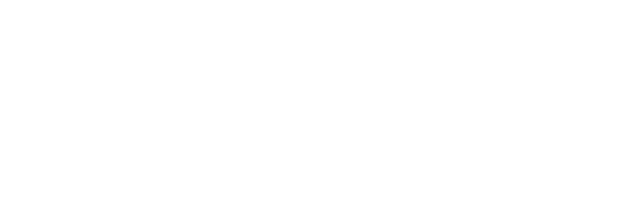
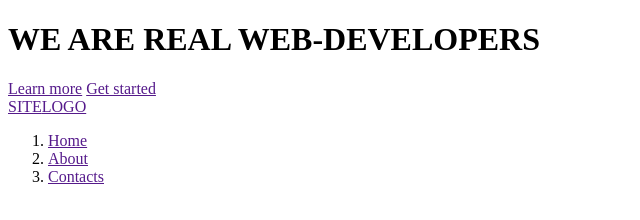
Before and after one commit to vavva1987/kysilvolodymyr-project1, a website: page index.html in a window 1280 px wide. Shown: the whole page, without its empty margins (0-640 px from the left). Drawn offline with Linux system fonts and the light colour scheme.

Commit message:
added header section markup1

```diff
--- a/index.html
+++ b/index.html
@@ -21,10 +21,50 @@
 <body>
 
   <!-- Код пишем здесь -->
-  <header>
+  <header class="header">
+    <div class="header-content">
+      <div class="header-content__container"></div>
+      <h1 class="header-content__title">WE ARE REAL WEB-DEVELOPERS</h1>
+      <div class="header-content__actions">
+        <a class="btn btn--light" href="">Learn more</a>
+        <a class="btn btn--light" href="">Get started</a>
+      </div>
+    </div>
+
+    <div class="header-menu">
+      <div class="header-menu__container">
+
+        <div class="header-logo">
+          <a class="header-log__link" href=""><span class="header-logo__accent">SITE</span>LOGO</a>
+        </div>
+
+        <nav class="header-navbar">
+
+          <div class="header-navbar__btn">
+            <span class="header-navbar__btn--row"></span>
+            <span class="header-navbar__btn--row"></span>
+            <span class="header-navbar__btn--row"></span>
+          </div>
+
+          <ol class="header-navbar__list">
+            <li class="header-navbar__item">
+              <a class="header-navbar__link" href="">Home</a>
+            </li>
+            <li class="header-navbar__item">
+              <a class="header-navbar__link" href="">About</a>
+            </li>
+            <li class="header-navbar__item">
+              <a class="header-navbar__link" href="">Contacts</a>
+            </li>
+          </ol>
+        </nav>
+
+      </div>
+    </div>
+    <div class="heder-overlay"></div>
   </header>
-  <main></main>
-  <footer></footer>
+
+
 
   <!-- Подключаем библиотеку jquery, необходимую для работы нашего основного скрипта -->
   <script src="libs/jquery/dist/jquery.min.js"></script>
```
